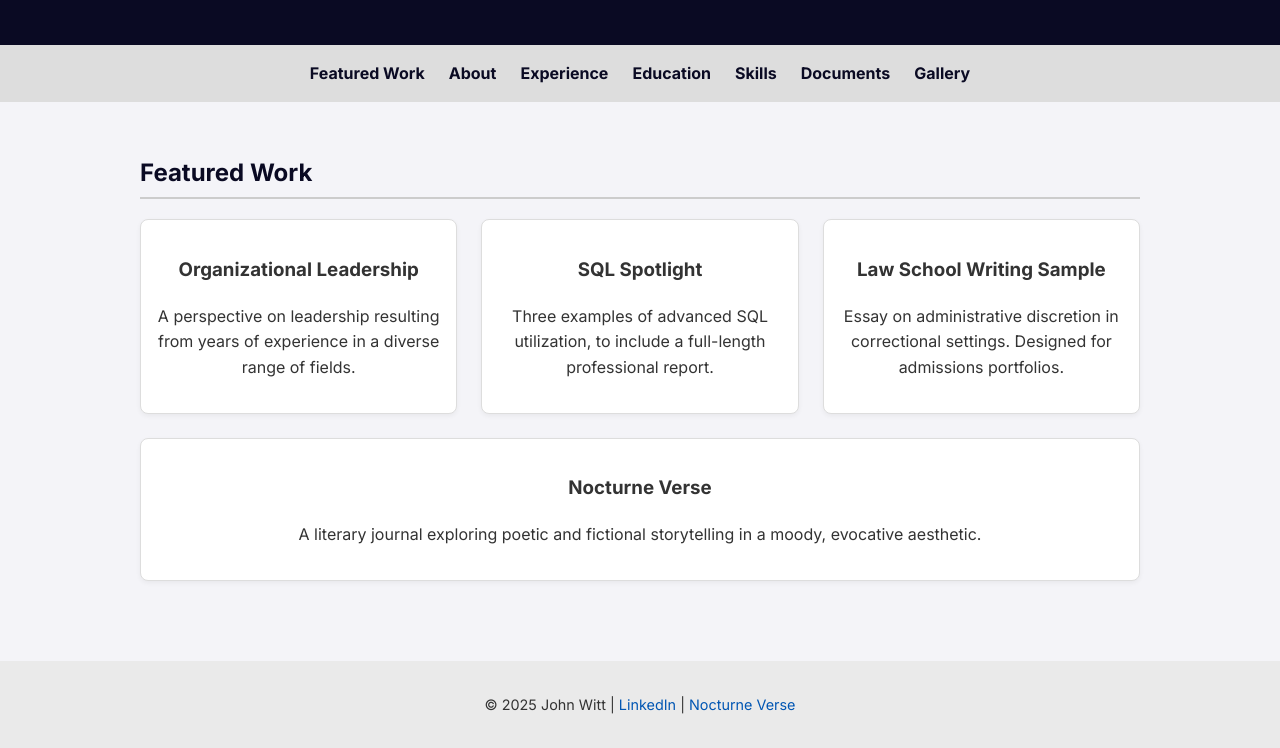
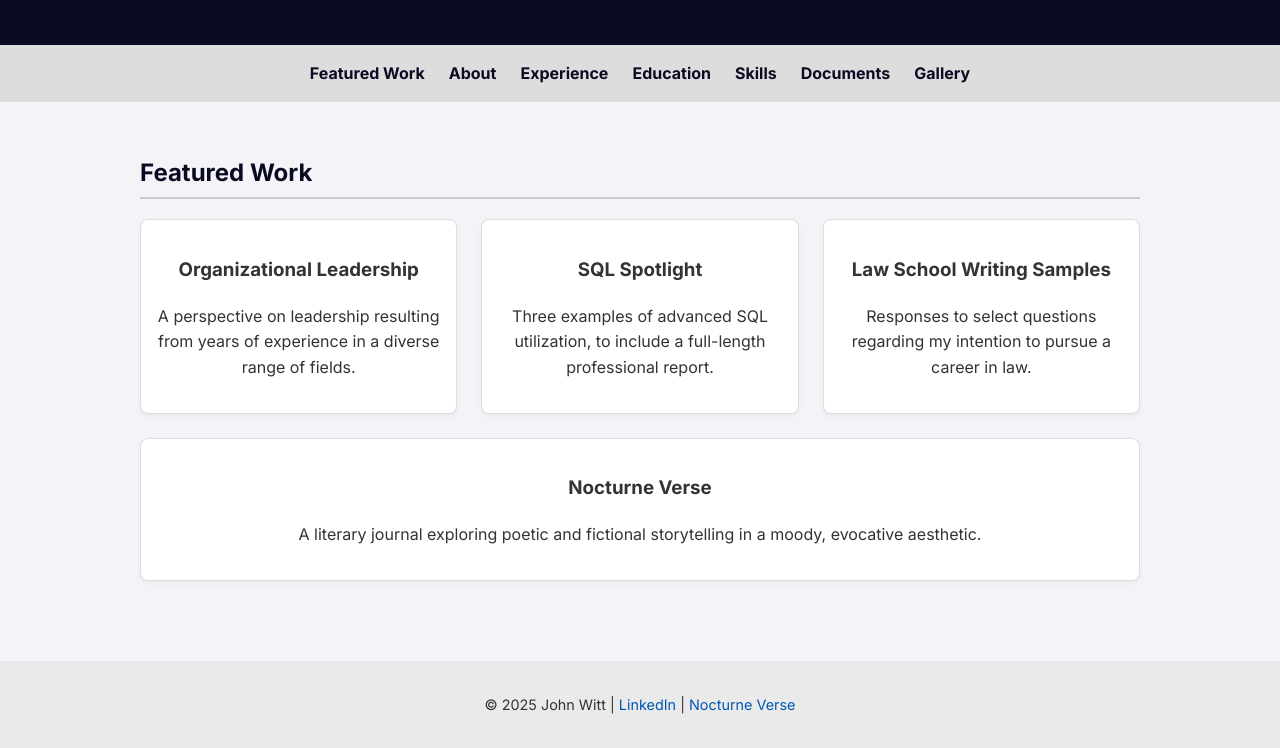
Before and after one commit to johnvwitt/john-witt-portfolio, a plain HTML site: page index.html in a window 1280 px wide. Shown: the part 128-876 px from the top of the page. Drawn offline with Linux system fonts and the light colour scheme.

Commit message:
Update index.html

```diff
--- a/index.html
+++ b/index.html
@@ -159,8 +159,8 @@
           <p>Three examples of advanced SQL utilization, to include a full-length professional report.</p>
         </div>
         <div class="project-card" onclick="openModal('essay')">
-          <h3>Law School Writing Sample</h3>
-          <p>Essay on administrative discretion in correctional settings. Designed for admissions portfolios.</p>
+          <h3>Law School Writing Samples</h3>
+          <p>Responses to select questions regarding my intention to pursue a career in law.</p>
         </div>
         <div class="project-card wide-card" onclick="openModal('nocturne')">
           <h3>Nocturne Verse</h3>
@@ -3500,7 +3500,8 @@ and (dental.ssn is not null
 )
 order by 3 asc, 1 desc, 4 asc </pre>`,
 
-      essay: `<h3>Law School Writing Sample</h3><p>Essay examining the ethical implications of administrative discretion in correctional settings.</p>`,
+      essay: `<h3>Law School Writing Samples</h3><p>Essay examining the ethical implications of administrative discretion in correctional settings.</p>`+
+	      `<iframe src="https://docs.google.com/gview?url=https://john-witt-portfolio.netlify.app/Reforming the Filibuster.pdf&embedded=true" width="100%" height="600px" style="border:none;"></iframe>`,
 
       nocturne: `<h3>Nocturne Verse</h3>
 <p>
```
